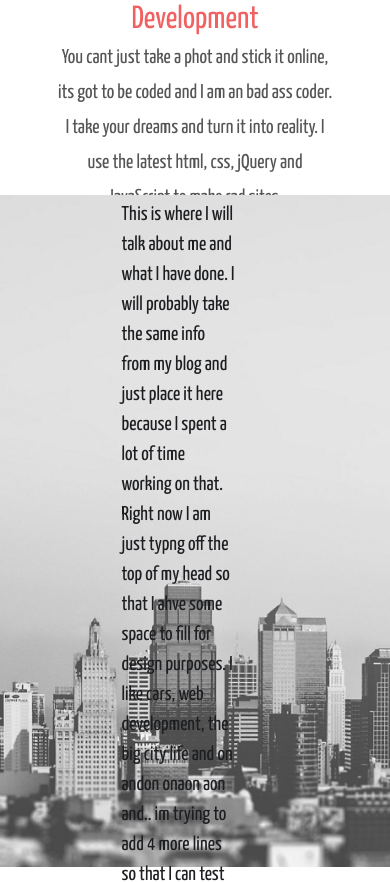
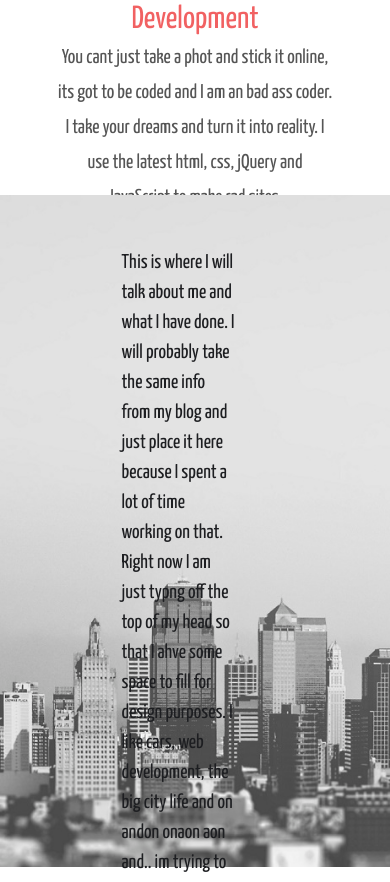
Before and after one commit to ASouth03/Portfolio, a plain HTML site: page index.html in a window 390 px wide. Shown: the part 2041-2923 px from the top of the page. Drawn offline with Linux system fonts and the light colour scheme; a web font is replaced by a local one.

Commit message:
Initial commit

```diff
--- a/PortfolioCSS/PortfolioProject.css
+++ b/PortfolioCSS/PortfolioProject.css
@@ -352,4 +352,8 @@ p {
     .adjustable img {
         margin-left: 10rem;
     }
+
+    .adjustable p {
+        padding-top: 3rem;
+    }
 }
```
